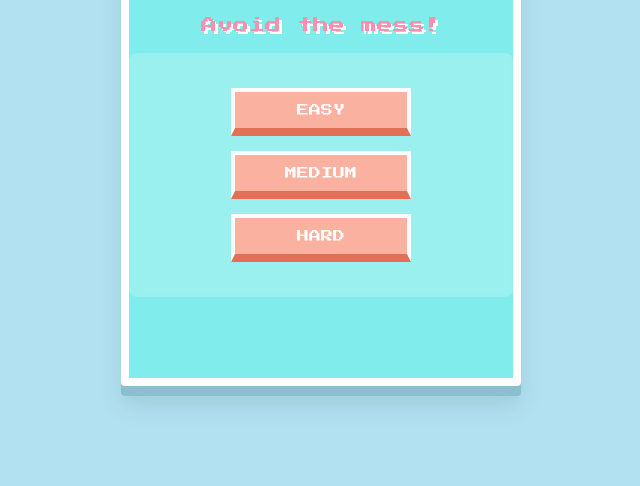
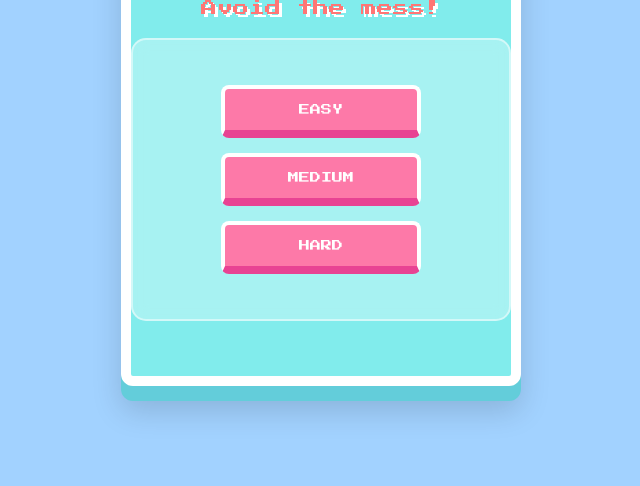
Before and after one commit to rainyja/dont-slip, a plain HTML site: page index.html in a window 1280 px wide. Shown: the part 314-800 px from the top of the page, without its empty margins (319-959 px from the left). Drawn offline with Linux system fonts and the light colour scheme.

Commit message:
Update style.css

```diff
--- a/style.css
+++ b/style.css
@@ -4,13 +4,14 @@
 /* 2. Global Reset & Layout */
 * {
   box-sizing: border-box;
-  user-select: none; /* Prevents text highlighting during gameplay */
+  user-select: none;
 }
 
 body {
   margin: 0;
   padding: 0;
-  background: #b2e2f2;
+  /* Updated background to a softer pool-tile blue */
+  background: #a2d2ff;
   display: flex;
   justify-content: center;
   align-items: center;
@@ -23,12 +24,13 @@ body {
 #game-wrapper {
   position: relative;
   width: 100%;
-  max-width: 400px; /* Limits size on desktop */
+  max-width: 400px;
   height: 600px;
+  /* Updated to look more like water/slide surface */
   background: #81ecec;
-  border: 8px solid #ffffff;
-  border-radius: 4px;
-  box-shadow: 0 10px 0 #88c0d0, 0 20px 25px rgba(0,0,0,0.1);
+  border: 10px solid #ffffff;
+  border-radius: 12px; /* Smoother corners for the modern look */
+  box-shadow: 0 15px 0 #63cdda, 0 25px 30px rgba(0,0,0,0.15);
   overflow: hidden;
 }
 
@@ -36,13 +38,15 @@ canvas {
   display: block;
   width: 100%;
   height: 100%;
-  image-rendering: pixelated; /* Keeps your pixel art sharp, not blurry */
+  /* Changed from 'pixelated' to 'auto' to ensure the
+     new rounded character shapes look smooth, not jagged */
+  image-rendering: auto;
 }
 
 /* 4. UI Layer - The HUD */
 #ui-layer {
   position: absolute;
-  inset: 0; /* Shortcut for top/bottom/left/right: 0 */
+  inset: 0;
   display: flex;
   flex-direction: column;
   justify-content: center;
@@ -53,48 +57,51 @@ canvas {
 
 /* 5. Typography & HUD Elements */
 .pixel-text {
-  color: #ff8fb1;
+  color: #ff7675; /* A slightly warmer pink to pop against the blue */
   text-shadow: 3px 3px 0px #ffffff;
   text-align: center;
-  line-height: 1.5;
+  line-height: 1.6;
 }
 
 #score {
   position: absolute;
-  top: 20px;
+  top: 30px;
   left: 50%;
   transform: translateX(-50%);
-  font-size: 16px;
+  font-size: 20px;
   color: #ffffff;
-  text-shadow: 2px 2px 0px #636e72;
+  text-shadow: 3px 3px 0px rgba(0,0,0,0.2);
+  z-index: 20;
 }
 
 /* 6. Interactive Elements */
 .menu {
   pointer-events: auto;
-  background: rgba(255, 255, 255, 0.2);
-  padding: 20px;
-  border-radius: 8px;
-  backdrop-filter: blur(4px); /* Modern glass effect */
+  background: rgba(255, 255, 255, 0.3);
+  padding: 30px;
+  border-radius: 15px;
+  backdrop-filter: blur(8px);
+  border: 2px solid rgba(255, 255, 255, 0.5);
 }
 
 button {
   display: block;
-  width: 180px;
+  width: 200px;
   margin: 15px auto;
-  padding: 12px;
+  padding: 15px;
   font-family: 'Press Start 2P', cursive;
-  font-size: 12px;
-  background: #fab1a0;
+  font-size: 11px;
+  background: #fd79a8; /* Matching the slide edge colors */
   color: #ffffff;
   border: 4px solid #ffffff;
-  border-bottom: 8px solid #e17055; /* 3D effect */
+  border-bottom: 8px solid #e84393;
+  border-radius: 8px;
   cursor: pointer;
   transition: all 0.1s ease;
 }
 
 button:hover {
-  background: #ff7675;
+  background: #e84393;
   transform: translateY(-2px);
 }
 
@@ -102,3 +109,10 @@ button:active {
   transform: translateY(4px);
   border-bottom-width: 4px;
 }
+
+/* 7. Game Over Specific Styling */
+#game-over {
+  display: none; /* Hidden by default, controlled by JS */
+  flex-direction: column;
+  align-items: center;
+}
```
